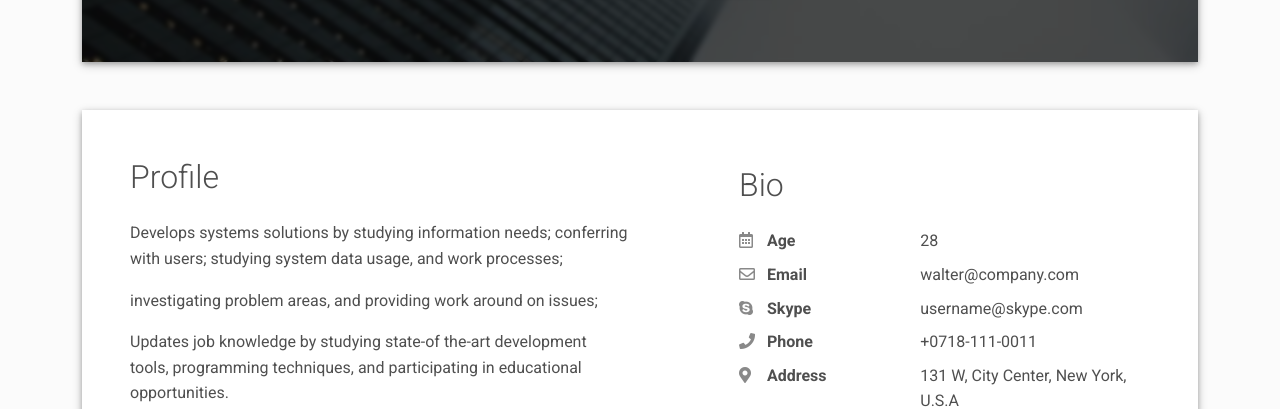
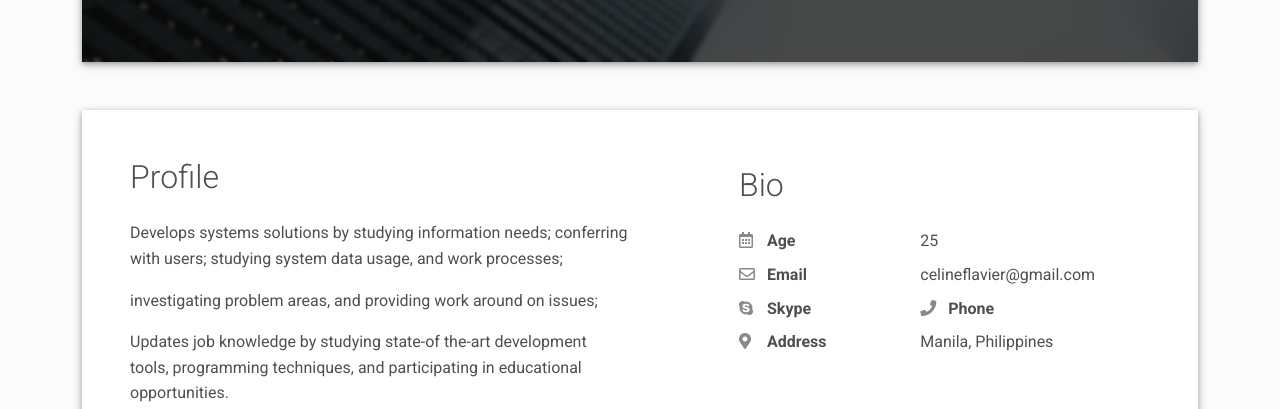
Before and after one commit to cln-flvr/CelinePortfolio, a plain HTML site: page index.html in a window 1280 px wide. Shown: the part 550-959 px from the top of the page. Drawn offline with Linux system fonts and the light colour scheme.

Commit message:
Update index.html

```diff
--- a/index.html
+++ b/index.html
@@ -104,31 +104,31 @@
               <div class="pb-2 fw-bolder"><i class="far fa-calendar-alt pe-2 text-muted" style="width:24px;opacity:0.85;"></i> Age</div>
             </div>
             <div class="col-sm-7">
-              <div class="pb-2">28</div>
+              <div class="pb-2">25</div>
             </div>
             <div class="col-sm-5">
               <div class="pb-2 fw-bolder"><i class="far fa-envelope pe-2 text-muted" style="width:24px;opacity:0.85;"></i> Email</div>
             </div>
             <div class="col-sm-7">
-              <div class="pb-2">walter@company.com</div>
+              <div class="pb-2">celineflavier@gmail.com</div>
             </div>
             <div class="col-sm-5">
               <div class="pb-2 fw-bolder"><i class="fab fa-skype pe-2 text-muted" style="width:24px;opacity:0.85;"></i> Skype</div>
             </div>
-            <div class="col-sm-7">
+<!--             <div class="col-sm-7">
               <div class="pb-2">username@skype.com</div>
-            </div>
+            </div> -->
             <div class="col-sm-5">
               <div class="pb-2 fw-bolder"><i class="fas fa-phone pe-2 text-muted" style="width:24px;opacity:0.85;"></i> Phone</div>
             </div>
-            <div class="col-sm-7">
+<!--             <div class="col-sm-7">
               <div class="pb-2">+0718-111-0011</div>
-            </div>
+            </div> -->
             <div class="col-sm-5">
               <div class="pb-2 fw-bolder"><i class="fas fa-map-marker-alt pe-2 text-muted" style="width:24px;opacity:0.85;"></i> Address</div>
             </div>
             <div class="col-sm-7">
-              <div class="pb-2">131 W, City Center, New York, U.S.A</div>
+              <div class="pb-2">Manila, Philippines</div>
             </div>
           </div>
         </div>
@@ -141,9 +141,9 @@
       <div class="row">
         <div class="col-md-6">
           <div class="mb-3"><span class="fw-bolder">HTML</span>
-            <div class="progress my-2 rounded" style="height: 20px">
+<!--             <div class="progress my-2 rounded" style="height: 20px">
               <div class="progress-bar bg-info" role="progressbar" data-aos="zoom-in-right" data-aos-delay="100" data-aos-anchor=".skills-section" style="width: 95%;" aria-valuenow="95" aria-valuemin="0" aria-valuemax="100">Master</div>
-            </div>
+            </div> -->
           </div>
           <div class="mb-3"><span class="fw-bolder">CSS</span>
             <div class="progress my-2 rounded" style="height: 20px">
```
